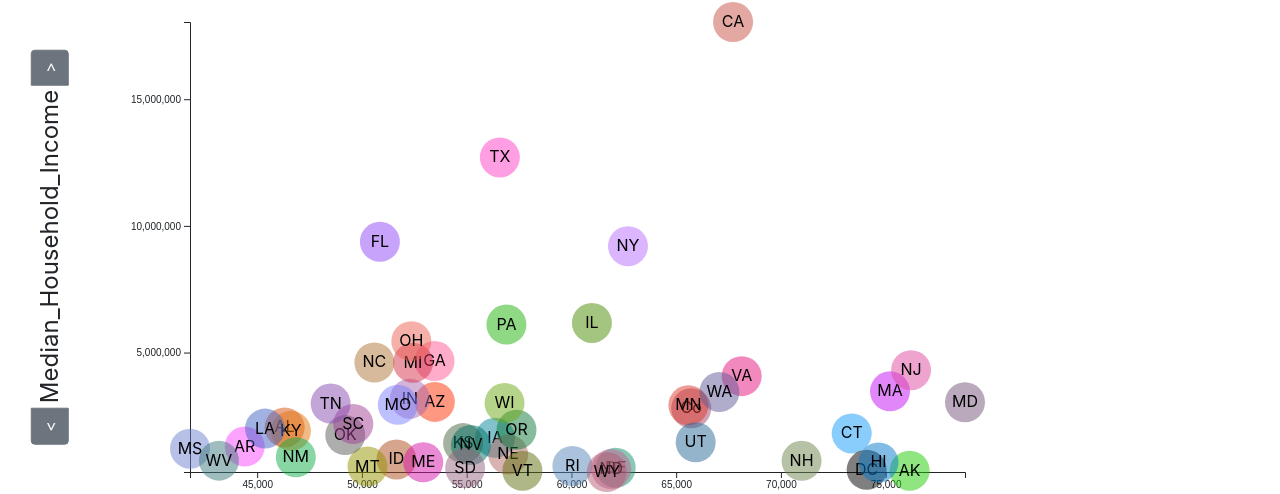
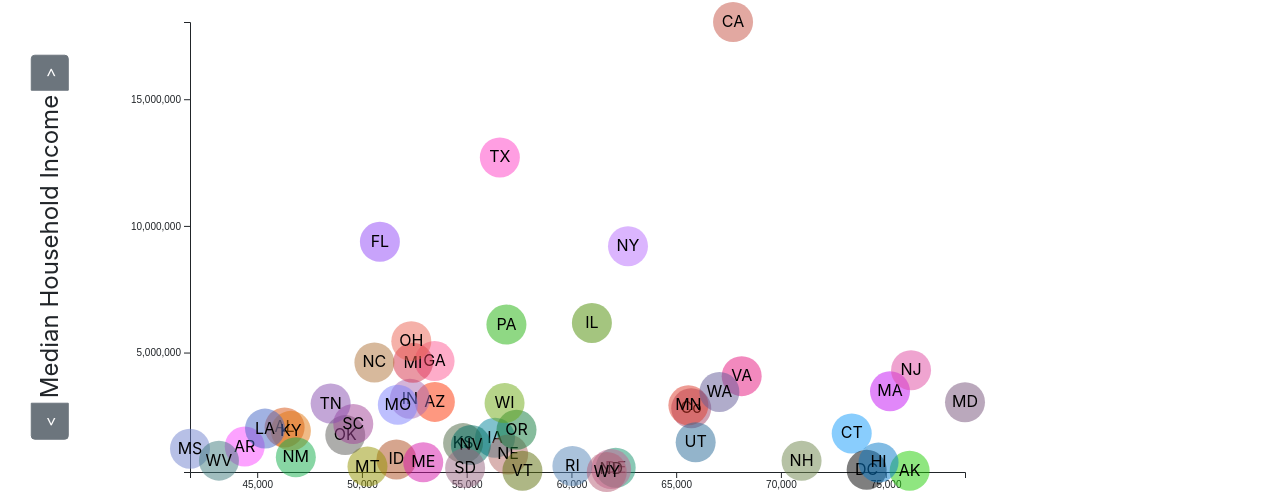
Before and after one commit to veatch-cobblers/statelytics, a React (Create React App) app: page /state in a window 1280 px wide. Shown: the part 179-673 px from the top of the page. Built offline with nearby package versions, Linux system fonts and the light colour scheme.

Commit message:
Fixed axis labels

```diff
--- a/src/components/axis.css
+++ b/src/components/axis.css
@@ -29,6 +29,7 @@
 }
 
 .title{
+    white-space: nowrap;
     margin: auto;
     padding-left: 5px;
     padding-right: 5px;
--- a/src/components/axis.js
+++ b/src/components/axis.js
@@ -11,7 +11,7 @@ class Axis extends Component{
         return(
                 <div id={this.props.axisStyle}>
                 <ButtonGroup >
-                    <Button onClick={() => this.props.onChange(false)}>{"<"}</Button><span className={"title"}> {this.props.title}</span><Button onClick={() => this.props.onChange(true)}>{">"}</Button>
+                    <Button onClick={() => this.props.onChange(false)}>{"<"}</Button><span className={"title"}> {this.props.title.replace(/\_/g, " ")}</span><Button onClick={() => this.props.onChange(true)}>{">"}</Button>
                 </ButtonGroup>
                 </div>
         );
```
